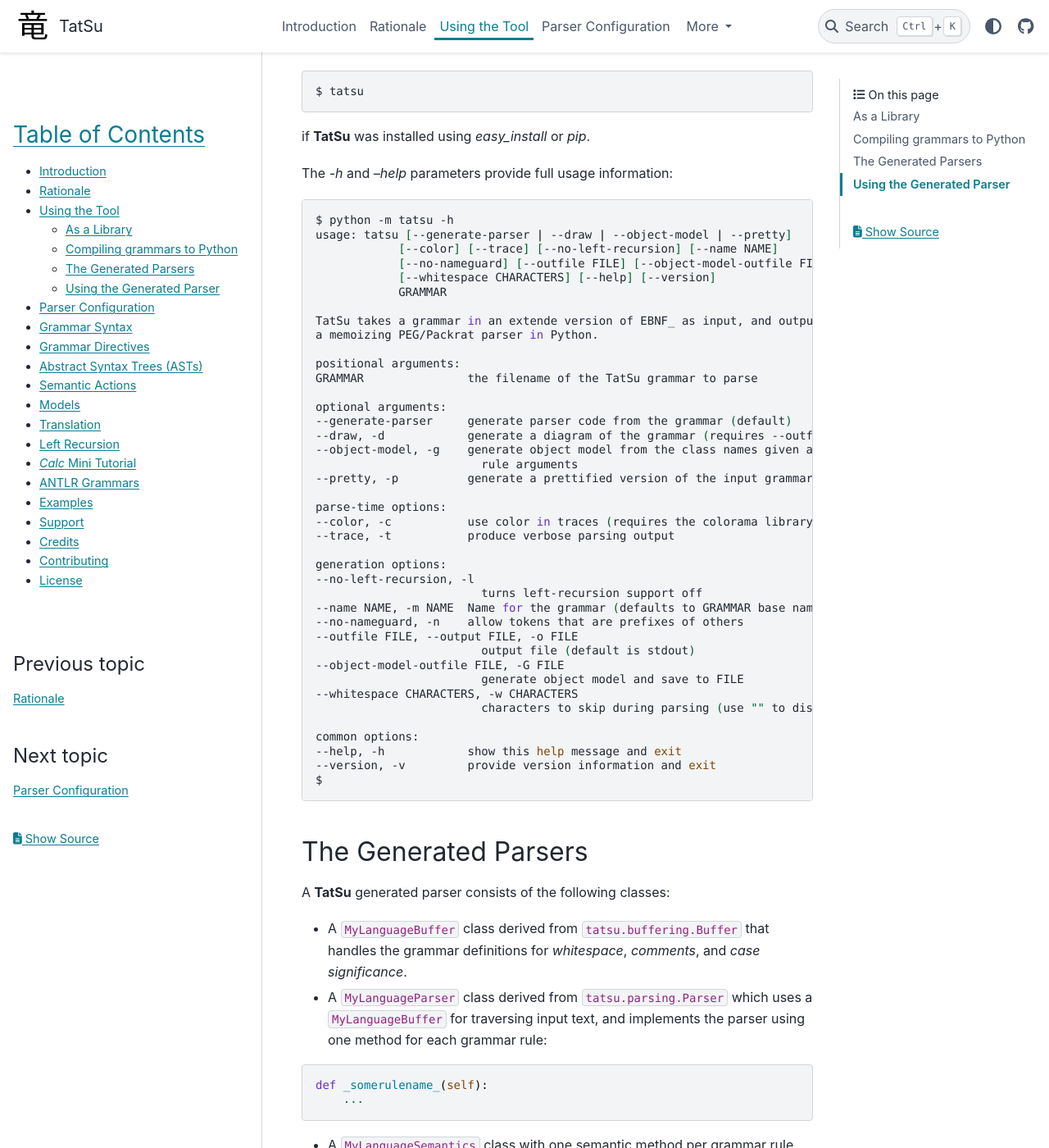
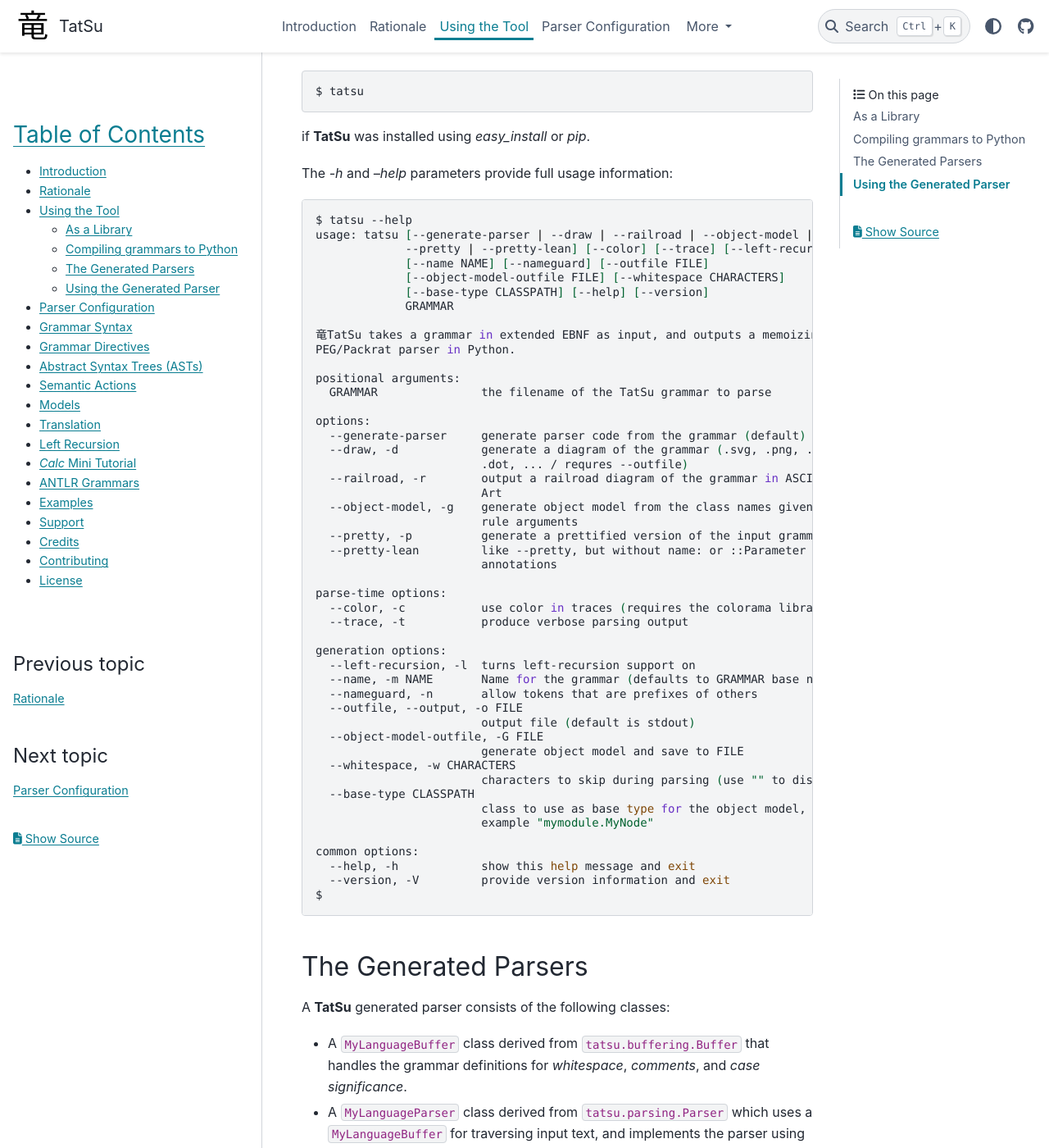
Before and after one commit to neogeny/TatSu, a Sphinx documentation site: the page built from docs/use.rst, in a window 1280 px wide and 1400 px high, scrolled down 2701 px. Shown: the whole window at 82% size. Built offline with Sphinx 7.4.7 and the PyData theme 0.15.4, drawn with Linux system fonts in a browser that asks for light colours; pages that are not in the unit, such as notebooks, are missing from menus; the version number is read from the project's files by our own code.

Commit message:
[docs] update command-line options

```diff
--- a/docs/use.rst
+++ b/docs/use.rst
@@ -143,46 +143,55 @@
 
 .. code:: bash
 
-    $ python -m tatsu -h
-    usage: tatsu [--generate-parser | --draw | --object-model | --pretty]
-                [--color] [--trace] [--no-left-recursion] [--name NAME]
-                [--no-nameguard] [--outfile FILE] [--object-model-outfile FILE]
-                [--whitespace CHARACTERS] [--help] [--version]
-                GRAMMAR
+    $ tatsu --help
+    usage: tatsu [--generate-parser | --draw | --railroad | --object-model |
+                 --pretty | --pretty-lean] [--color] [--trace] [--left-recursion]
+                 [--name NAME] [--nameguard] [--outfile FILE]
+                 [--object-model-outfile FILE] [--whitespace CHARACTERS]
+                 [--base-type CLASSPATH] [--help] [--version]
+                 GRAMMAR
 
-    TatSu takes a grammar in an extende version of EBNF_ as input, and outputs
-    a memoizing PEG/Packrat parser in Python.
+    竜TatSu takes a grammar in extended EBNF as input, and outputs a memoizing
+    PEG/Packrat parser in Python.
 
     positional arguments:
-    GRAMMAR               the filename of the TatSu grammar to parse
+      GRAMMAR               the filename of the TatSu grammar to parse
 
-    optional arguments:
-    --generate-parser     generate parser code from the grammar (default)
-    --draw, -d            generate a diagram of the grammar (requires --outfile)
-    --object-model, -g    generate object model from the class names given as
+    options:
+      --generate-parser     generate parser code from the grammar (default)
+      --draw, -d            generate a diagram of the grammar (.svg, .png, .jpeg,
+                            .dot, ... / requres --outfile)
+      --railroad, -r        output a railroad diagram of the grammar in ASCII/Text
+                            Art
+      --object-model, -g    generate object model from the class names given as
                             rule arguments
-    --pretty, -p          generate a prettified version of the input grammar
+      --pretty, -p          generate a prettified version of the input grammar
+      --pretty-lean         like --pretty, but without name: or ::Parameter
+                            annotations
 
     parse-time options:
-    --color, -c           use color in traces (requires the colorama library)
-    --trace, -t           produce verbose parsing output
+      --color, -c           use color in traces (requires the colorama library)
+      --trace, -t           produce verbose parsing output
 
     generation options:
-    --no-left-recursion, -l
-                            turns left-recursion support off
-    --name NAME, -m NAME  Name for the grammar (defaults to GRAMMAR base name)
-    --no-nameguard, -n    allow tokens that are prefixes of others
-    --outfile FILE, --output FILE, -o FILE
+      --left-recursion, -l  turns left-recursion support on
+      --name, -m NAME       Name for the grammar (defaults to GRAMMAR base name)
+      --nameguard, -n       allow tokens that are prefixes of others
+      --outfile, --output, -o FILE
                             output file (default is stdout)
-    --object-model-outfile FILE, -G FILE
+      --object-model-outfile, -G FILE
                             generate object model and save to FILE
-    --whitespace CHARACTERS, -w CHARACTERS
+      --whitespace, -w CHARACTERS
                             characters to skip during parsing (use "" to disable)
+      --base-type CLASSPATH
+                            class to use as base type for the object model, for
+                            example "mymodule.MyNode"
 
     common options:
-    --help, -h            show this help message and exit
-    --version, -v         provide version information and exit
+      --help, -h            show this help message and exit
+      --version, -V         provide version information and exit
     $
+
 
 The Generated Parsers
 ~~~~~~~~~~~~~~~~~~~~~
```
